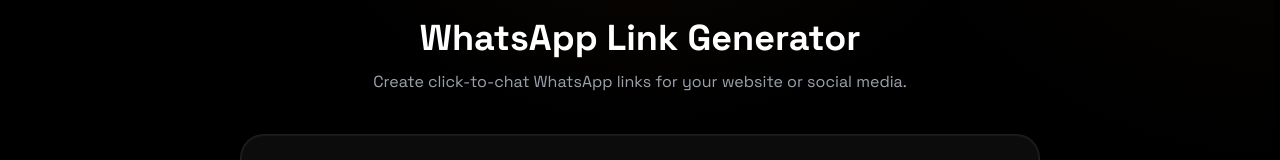
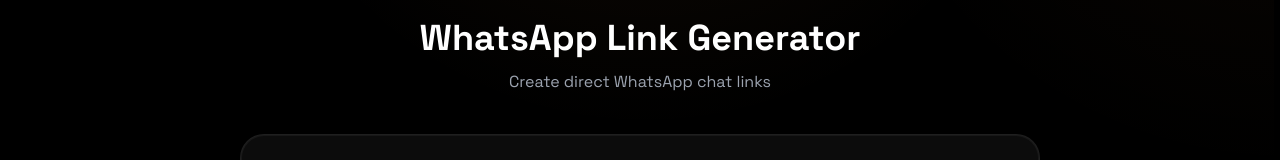
Before and after one commit to dailydevtools/Daily-Dev-Tools, a Next.js app: page /en/tools/whatsapp-link in a window 1280 px wide. Shown: the part 280-440 px from the top of the page. Built offline with nearby package versions, Linux system fonts and the light colour scheme; no server answers.

Commit message:
Localize WhatsApp Link Generator title and description

```diff
--- a/app/[locale]/tools/whatsapp-link/Client.tsx
+++ b/app/[locale]/tools/whatsapp-link/Client.tsx
@@ -8,6 +8,7 @@
 import { LiquidInput, LiquidTextArea } from "../../../components/ui/LiquidInput";
 import { LiquidButton } from "../../../components/ui/LiquidButton";
 export default function WhatsAppLinkClient() {
+    const tTools = useTranslations('Tools');
     const t = useTranslations('WhatsAppLink');
     const [phone, setPhone] = useState("");
     const [message, setMessage] = useState("");
@@ -21,8 +22,8 @@
             <div className="relative z-10 pt-6 pb-16 px-6">
                 <div className="max-w-[800px] mx-auto">
                     <ToolPageHeader
-                        title="WhatsApp Link Generator"
-                        description="Create click-to-chat WhatsApp links for your website or social media."
+                        title={tTools('whatsapp-link.name')}
+                        description={tTools('whatsapp-link.description')}
                         icon={<MessageCircle size={28} className="text-[#fb923c]" />}
                     />
 
```
